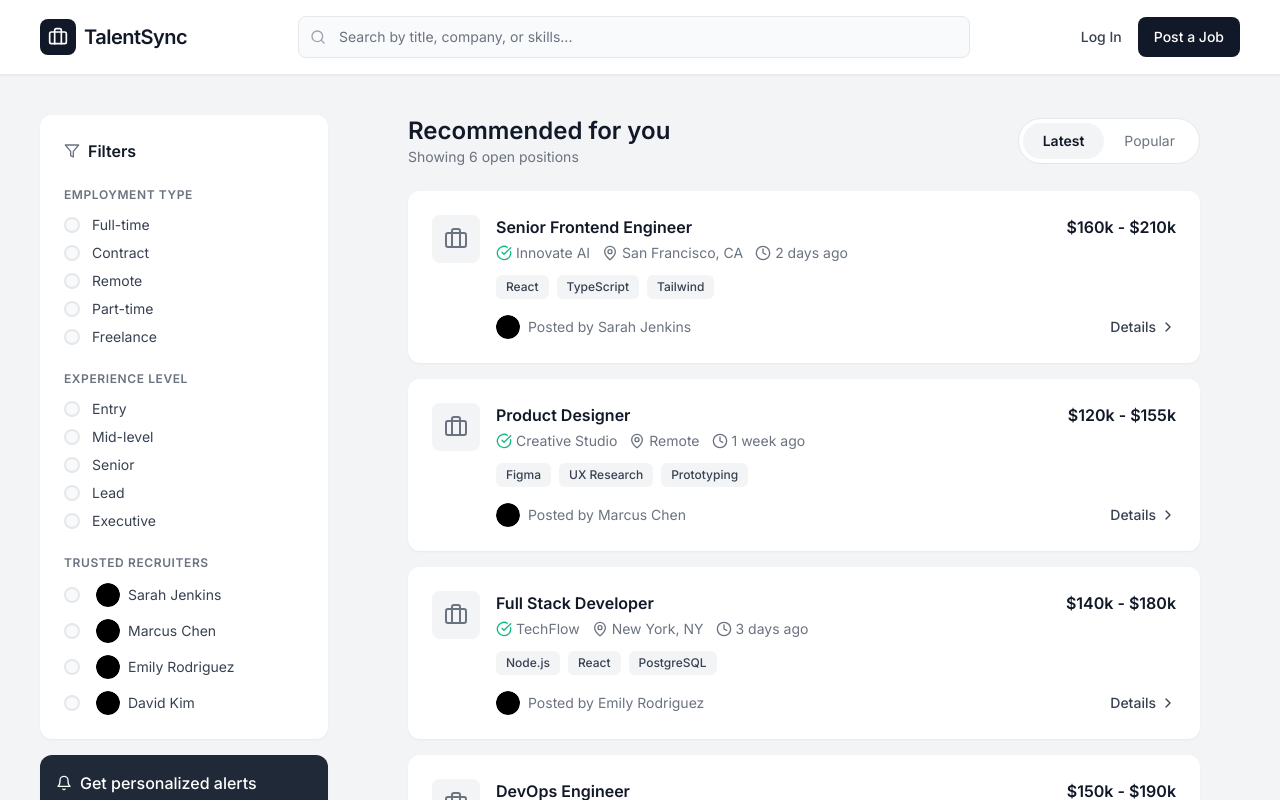
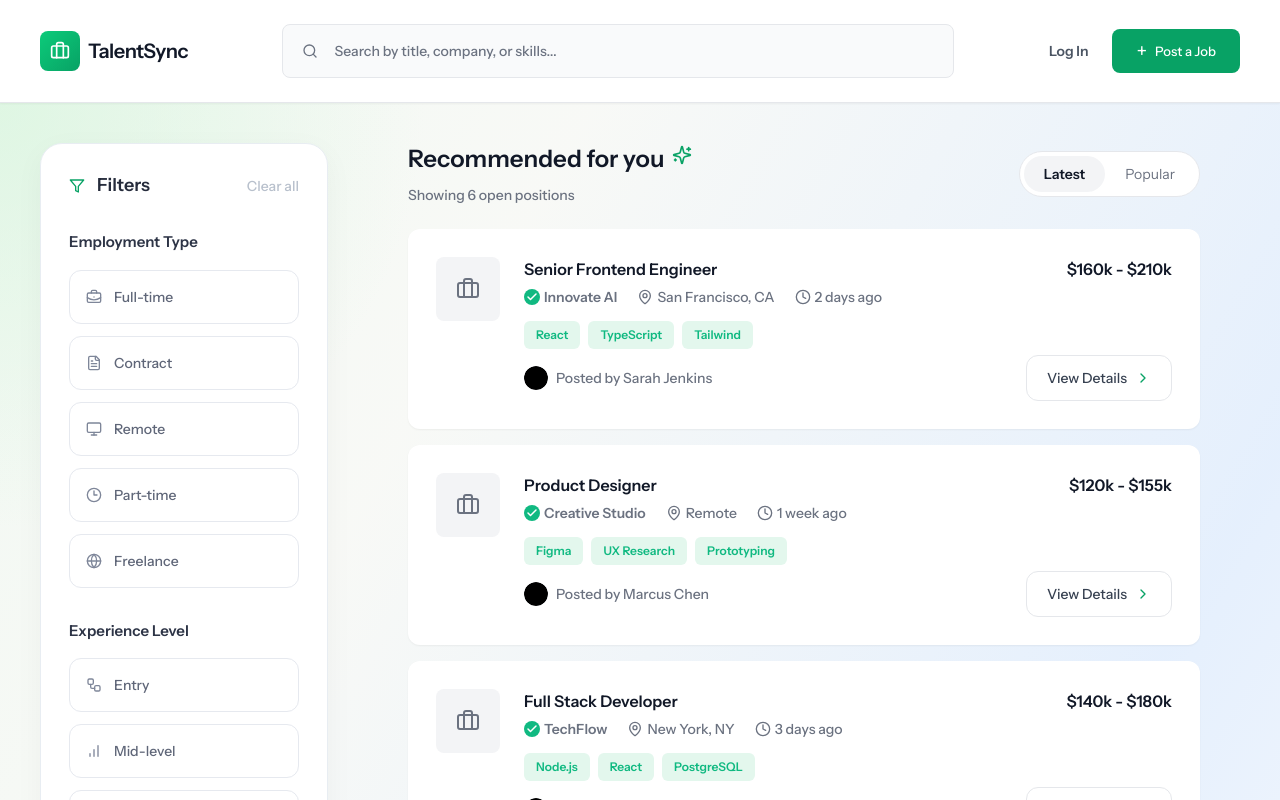
Before and after one commit to djliu9049890/TalentSync, a Next.js app: page / in a window 1280 px wide. Shown: the top 800 px of the page. Built offline with nearby package versions, Linux system fonts and the light colour scheme.

Commit message:
Upgraded UI Look

```diff
--- a/src/app/layout.tsx
+++ b/src/app/layout.tsx
@@ -1,8 +1,11 @@
 import type { Metadata } from 'next'
-import { Inter } from 'next/font/google'
+import { Instrument_Sans } from 'next/font/google'
 import './globals.css'
 
-const inter = Inter({ subsets: ['latin'], variable: '--font-inter' })
+const instrumentSans = Instrument_Sans({
+  subsets: ['latin'],
+  variable: '--font-instrument-sans',
+})
 
 export const metadata: Metadata = {
   title: 'TalentSync - Job Board',
@@ -15,7 +18,7 @@ export default function RootLayout({
   children: React.ReactNode
 }) {
   return (
-    <html lang="en" className={inter.variable}>
+    <html lang="en" className={instrumentSans.variable}>
       <body className="font-sans antialiased min-h-screen bg-white text-gray-900">
         {children}
       </body>
--- a/src/app/page.tsx
+++ b/src/app/page.tsx
@@ -4,13 +4,14 @@ import JobList from '@/components/JobList'
 
 export default function Home() {
   return (
-    <div className="min-h-screen flex flex-col bg-gray-100">
+    <div className="min-h-screen flex flex-col bg-[#f8faf8]">
       <Header />
-      <main className="flex flex-1 p-10">
-        <div className="sticky top-24 self-start">
+      <main className="relative flex flex-1 p-10">
+        <div className="absolute inset-0 bg-[radial-gradient(circle_at_top_left,_rgba(214,245,220,0.68),_transparent_22%),linear-gradient(120deg,_rgba(240,248,241,0.82)_0%,_rgba(248,249,246,0.9)_28%,_rgba(221,235,255,0.7)_70%,_rgba(248,250,255,0.96)_100%)]" />
+        <div className="relative sticky top-0 self-start">
           <Sidebar />
         </div>
-        <div className="flex-1 min-w-0">
+        <div className="relative flex-1 min-w-0">
           <div className="mx-auto pl-20 pr-10">
             <JobList />
           </div>
--- a/src/components/Header.tsx
+++ b/src/components/Header.tsx
@@ -5,32 +5,33 @@ import { Briefcase, Search } from 'lucide-react'
 export default function Header() {
   return (
     <header className="sticky top-0 z-50 border-b border-gray-200 bg-white shadow-sm">
-      <div className="mx-auto flex max-w-screen-2xl items-center justify-between gap-4 px-4 py-4 sm:px-6 lg:px-10">
+      <div className="mx-auto flex max-w-screen-2xl items-center justify-between gap-4 px-4 py-6 sm:px-6 lg:px-10">
         <div className="flex items-center gap-2">
-          <div className="flex h-9 w-9 items-center justify-center rounded-lg bg-gray-900 text-white">
+          <div className="flex h-10 w-10 items-center justify-center rounded-lg bg-gradient-to-br from-[#0CCB7A] to-[#08A265] text-white">
             <Briefcase className="h-5 w-5" />
           </div>
           <span className="text-xl font-semibold tracking-tight">TalentSync</span>
         </div>
 
         <div className="relative flex-1 max-w-2xl">
-          <Search className="absolute left-3 top-1/2 h-4 w-4 -translate-y-1/2 text-gray-400" />
+          <Search className="absolute left-5 top-1/2 h-4 w-4 -translate-y-1/2 text-gray-500" />
           <input
             type="search"
             placeholder="Search by title, company, or skills..."
-            className="w-full rounded-lg border border-gray-200 bg-gray-50 py-2.5 pl-10 pr-4 text-sm placeholder:text-gray-500 focus:border-gray-300 focus:bg-white focus:outline-none focus:ring-1 focus:ring-gray-300"
+            className="font-[490] w-full rounded-lg border border-gray-200 bg-gray-50 py-4 pl-[51px] pr-4 text-sm placeholder:text-gray-500 focus:border-gray-300 focus:bg-white focus:outline-none focus:ring-1 focus:ring-gray-300"
           />
         </div>
 
-        <div className="flex items-center gap-4">
+        <div className="flex items-center gap-6">
           <a
             href="#"
-            className="text-sm font-medium text-gray-700 hover:text-gray-900"
+            className="text-sm font-semibold text-gray-600 hover:text-gray-900"
           >
             Log In
           </a>
-          <button className="rounded-lg bg-gray-900 px-4 py-2.5 text-sm font-medium text-white hover:bg-gray-800 transition-colors">
-            Post a Job
+          <button className="flex gap-2 rounded-lg bg-[#08A265] px-6 py-3 text-sm font-medium text-white hover:bg-gray-800 transition-colors">
+            <span className="text-[20px] mt-[0.5px] font-thin">+</span>
+            <span className="text-[13px] font-medium">Post a Job</span>
           </button>
         </div>
       </div>
--- a/src/components/JobCard.tsx
+++ b/src/components/JobCard.tsx
@@ -1,7 +1,7 @@
 'use client'
 
 import Image from 'next/image'
-import { Briefcase, MapPin, Clock, CheckCircle, ChevronRight } from 'lucide-react'
+import { Briefcase, MapPin, Clock, Check, ChevronRight } from 'lucide-react'
 import type { Job } from '@/data/mockJobs'
 
 interface JobCardProps {
@@ -10,45 +10,47 @@ interface JobCardProps {
 
 export default function JobCard({ job }: JobCardProps) {
   return (
-    <article className="group flex gap-4">
-      <div className="flex h-12 w-12 shrink-0 items-center justify-center rounded-lg bg-gray-100 text-gray-500 transition-colors group-hover:text-gray-800">
+    <article className="group flex gap-6">
+      <div className="flex h-16 w-16 shrink-0 items-center justify-center rounded-lg bg-gray-100 text-gray-500 transition-colors group-hover:text-gray-800">
         <Briefcase className="h-6 w-6" />
       </div>
 
-      <div className="min-w-0 flex-1">
+      <div className="min-w-0 flex-1 flex flex-col gap-[2px]">
         <div className="flex items-start justify-between gap-4">
-          <div>
-            <h3 className="font-semibold text-gray-900">{job.title}</h3>
-            <div className="mt-1 flex flex-wrap items-center gap-x-3 gap-y-1 text-sm text-gray-500">
-              <span className="flex items-center gap-1">
-                <CheckCircle className="h-4 w-4 text-emerald-500" />
+          <h3 className="font-semibold text-gray-900">{job.title}</h3>
+          <div className="shrink-0 font-semibold text-gray-900">{job.salary}</div>
+        </div>
+        <div className="flex items-start justify-between gap-4">
+            <div className="mt-1 flex flex-wrap items-center gap-x-5 gap-y-1 text-sm text-gray-500">
+              <span className="flex items-center gap-1 font-semibold">
+                <span className="flex h-4 w-4 items-center justify-center rounded-full bg-emerald-500">
+                  <Check className="h-3 w-3 text-white" strokeWidth={3} />
+                </span>
                 {job.company}
               </span>
-              <span className="flex items-center gap-1">
+              <span className="flex items-center gap-1 font-[450]">
                 <MapPin className="h-4 w-4" />
                 {job.location}
               </span>
-              <span className="flex items-center gap-1">
+              <span className="flex items-center gap-1 font-[450]">
                 <Clock className="h-4 w-4" />
                 {job.postedAt}
               </span>
             </div>
-          </div>
-          <div className="shrink-0 font-semibold text-gray-900">{job.salary}</div>
         </div>
 
         <div className="mt-3 flex flex-wrap gap-2">
           {job.skills.map((skill) => (
             <span
               key={skill}
-              className="rounded-md bg-gray-100 px-2.5 py-1 text-xs font-medium text-gray-700"
+              className="rounded-md bg-[#E3F7ED] px-3 py-1.5 text-xs font-[550] text-emerald-500"
             >
               {skill}
             </span>
           ))}
         </div>
 
-        <div className="mt-4 flex items-center justify-between">
+        <div className="mt-1 flex items-center justify-between">
           <div className="flex items-center gap-2">
             <Image
               src={job.postedBy.avatar}
@@ -58,16 +60,16 @@ export default function JobCard({ job }: JobCardProps) {
               className="h-6 w-6 rounded-full object-cover bg-gray-200"
               unoptimized
             />
-            <span className="text-sm text-gray-500">
+            <span className="text-sm text-gray-500 font-[450]">
               Posted by {job.postedBy.name}
             </span>
           </div>
           <a
             href="#"
-            className="inline-flex items-center gap-1 text-sm font-medium text-gray-700 hover:text-gray-900 group-hover:underline"
+            className="inline-flex items-center gap-2 rounded-xl border border-gray-200 bg-white px-5 py-3 text-sm font-medium text-gray-700 transition-colors hover:border-gray-400 hover:text-gray-900"
           >
-            Details
-            <ChevronRight className="h-4 w-4" />
+            View Details
+            <ChevronRight className="h-4 w-4 text-[#08A265]" />
           </a>
         </div>
       </div>
--- a/src/components/JobList.tsx
+++ b/src/components/JobList.tsx
@@ -1,6 +1,7 @@
 'use client'
 
 import { useState } from 'react'
+import { Sparkles } from 'lucide-react'
 import JobCard from './JobCard'
 import { jobs } from '@/data/mockJobs'
 
@@ -10,11 +11,12 @@ export default function JobList() {
   return (
     <div className="min-w-0 flex-1">
       <div className="mb-6 flex flex-col gap-2 sm:flex-row sm:items-center sm:justify-between">
-        <div>
-          <h1 className="text-2xl font-semibold text-gray-900">
-            Recommended for you
+        <div className="flex flex-col gap-[10px]">
+          <h1 className="flex items-start gap-2 text-2xl font-semibold text-gray-900">
+            <span>Recommended for you</span>
+            <Sparkles className="mt-0.5 h-5 w-5 text-[#08A265]" />
           </h1>
-          <p className="text-sm text-gray-500">Showing {jobs.length} open positions</p>
+          <p className="text-sm font-medium text-gray-500">Showing {jobs.length} open positions</p>
         </div>
         <div className="flex rounded-full border border-gray-200 bg-white p-1">
           <button
@@ -44,7 +46,7 @@ export default function JobList() {
         {jobs.map((job) => (
           <div
             key={job.id}
-            className="group rounded-xl bg-white p-4 shadow-sm transition-all ease-in-out duration-1000 hover:-translate-y-1 hover:shadow-lg hover:ring-1 hover:ring-gray-300 sm:p-6"
+            className="group rounded-xl bg-white p-4 shadow-sm transition-all ease-in-out duration-1000 hover:-translate-y-1 hover:shadow-lg hover:ring-1 hover:ring-gray-300 sm:p-7"
           >
             <JobCard job={job} />
           </div>
--- a/src/components/Sidebar.tsx
+++ b/src/components/Sidebar.tsx
@@ -1,14 +1,113 @@
 'use client'
 
-import { useState } from 'react'
+import { useEffect, useState } from 'react'
 import Image from 'next/image'
-import { Filter, Bell } from 'lucide-react'
+import {
+  BriefcaseBusiness,
+  ChartNoAxesColumnIncreasing,
+  Check,
+  Clock3,
+  FileText,
+  Filter,
+  Flag,
+  Globe,
+  Monitor,
+  Star,
+  Trophy,
+  Workflow,
+} from 'lucide-react'
 import { recruiters, employmentTypes, experienceLevels } from '@/data/mockJobs'
+
+const employmentIcons: Record<(typeof employmentTypes)[number], typeof BriefcaseBusiness> = {
+  'Full-time': BriefcaseBusiness,
+  Contract: FileText,
+  Remote: Monitor,
+  'Part-time': Clock3,
+  Freelance: Globe,
+}
+
+const experienceIcons: Record<(typeof experienceLevels)[number], typeof BriefcaseBusiness> = {
+  Entry: Workflow,
+  'Mid-level': ChartNoAxesColumnIncreasing,
+  Senior: Star,
+  Lead: Flag,
+  Executive: Trophy,
+}
+
+interface FilterOptionProps {
+  checked: boolean
+  icon: typeof BriefcaseBusiness
+  id: string
+  label: string
+  onChange: () => void
+}
+
+function FilterOption({ checked, icon: Icon, id, label, onChange }: FilterOptionProps) {
+  return (
+    <li>
+      <input
+        type="checkbox"
+        id={id}
+        checked={checked}
+        onChange={onChange}
+        className="sr-only"
+      />
+      <label
+        htmlFor={id}
+        className={`flex cursor-pointer items-center justify-between rounded-xl border px-4 py-4 transition-colors ${
+          checked
+            ? 'border-[#b8d0fa] bg-[#f1f6ff]'
+            : 'border-[#e6e9ef] bg-white hover:border-[#c6cfda]'
+        }`}
+      >
+        <span className="flex items-center gap-3">
+          <Icon className={`h-4 w-4 ${checked ? 'text-[#6f98df]' : 'text-[#7e8699]'}`} />
+          <span className={`text-sm font-medium ${checked ? 'text-[#6f98df]' : 'text-[#5f6678]'}`}>
+            {label}
+          </span>
+        </span>
+        {checked && (
+          <span className="flex h-5 w-5 items-center justify-center rounded-full bg-[#86a8e6]">
+            <Check className="h-3 w-3 text-[#f6f9ff]" strokeWidth={3} />
+          </span>
+        )}
+      </label>
+    </li>
+  )
+}
 
 export default function Sidebar() {
   const [employment, setEmployment] = useState<Set<string>>(new Set())
   const [experience, setExperience] = useState<Set<string>>(new Set())
   const [selectedRecruiters, setSelectedRecruiters] = useState<Set<string>>(new Set())
+
+  useEffect(() => {
+    const savedEmployment = window.localStorage.getItem('sidebar-employment')
+    const savedExperience = window.localStorage.getItem('sidebar-experience')
+    const savedRecruiters = window.localStorage.getItem('sidebar-recruiters')
+
+    if (savedEmployment) {
+      setEmployment(new Set(JSON.parse(savedEmployment)))
+    }
+    if (savedExperience) {
+      setExperience(new Set(JSON.parse(savedExperience)))
+    }
+    if (savedRecruiters) {
+      setSelectedRecruiters(new Set(JSON.parse(savedRecruiters)))
+    }
+  }, [])
+
+  useEffect(() => {
+    window.localStorage.setItem('sidebar-employment', JSON.stringify(Array.from(employment)))
+  }, [employment])
+
+  useEffect(() => {
+    window.localStorage.setItem('sidebar-experience', JSON.stringify(Array.from(experience)))
+  }, [experience])
+
+  useEffect(() => {
+    window.localStorage.setItem('sidebar-recruiters', JSON.stringify(Array.from(selectedRecruiters)))
+  }, [selectedRecruiters])
 
   const toggle = (
     set: React.Dispatch<React.SetStateAction<Set<string>>>,
@@ -32,112 +131,106 @@ export default function Sidebar() {
 
   return (
     <aside className="flex w-72 shrink-0 flex-col gap-4">
-      {/* Filters box */}
-      <div className="rounded-xl bg-white p-6 shadow-sm">
-        <div className="mb-6 flex items-center justify-between">
-          <div className="flex items-center gap-2">
-            <Filter className="h-4 w-4 text-gray-500" />
-            <h2 className="font-semibold text-gray-900">Filters</h2>
+      <div className="rounded-[22px] border border-[#e8edf2] bg-white p-7 shadow-[0_8px_30px_rgba(15,23,42,0.04)]">
+        <div className="mb-8 flex items-center justify-between">
+          <div className="flex items-center gap-3">
+            <Filter className="h-4 w-4 text-[#08A265]" />
+            <h2 className="text-[18px] font-semibold text-[#252b3b]">Filters</h2>
           </div>
-          {hasFilters && (
           <button
             onClick={clearAll}
-              className="text-sm text-gray-500 hover:text-gray-700"
+            disabled={!hasFilters}
+            className={`text-sm font-medium transition ${
+              hasFilters
+                ? 'text-[#34c47f] hover:text-[#08A265]'
+                : 'cursor-default text-[#b8c0cc]'
+            }`}
           >
             Clear all
           </button>
-          )}
         </div>
 
-        <section className="mb-6">
-          <h3 className="mb-3 text-xs font-semibold uppercase tracking-wider text-gray-500">
-            Employment Type
-          </h3>
-          <ul className="space-y-2">
+        <section className="mb-8">
+          <h3 className="mb-4 text-[15px] font-semibold text-[#2d3446]">Employment Type</h3>
+          <ul className="space-y-3">
             {employmentTypes.map((type) => (
-              <li key={type} className="flex items-center gap-3">
-                <input
-                  type="checkbox"
+              <FilterOption
+                key={type}
                 id={`emp-${type}`}
                 checked={employment.has(type)}
                 onChange={() => toggle(setEmployment, type)}
-                  className="checkbox-custom"
+                icon={employmentIcons[type]}
+                label={type}
               />
-                <label htmlFor={`emp-${type}`} className="text-sm text-gray-700">
-                  {type}
-                </label>
-              </li>
             ))}
           </ul>
         </section>
 
-        <section className="mb-6">
-          <h3 className="mb-3 text-xs font-semibold uppercase tracking-wider text-gray-500">
-            Experience Level
-          </h3>
-          <ul className="space-y-2">
+        <section className="mb-8">
+          <h3 className="mb-4 text-[15px] font-semibold text-[#2d3446]">Experience Level</h3>
+          <ul className="space-y-3">
             {experienceLevels.map((level) => (
-              <li key={level} className="flex items-center gap-3">
-                <input
-                  type="checkbox"
+              <FilterOption
+                key={level}
                 id={`exp-${level}`}
                 checked={experience.has(level)}
                 onChange={() => toggle(setExperience, level)}
-                  className="checkbox-custom"
+                icon={experienceIcons[level]}
+                label={level}
               />
-                <label htmlFor={`exp-${level}`} className="text-sm text-gray-700">
-                  {level}
-                </label>
-              </li>
             ))}
           </ul>
         </section>
 
         <section>
-          <h3 className="mb-3 text-xs font-semibold uppercase tracking-wider text-gray-500">
-            Trusted Recruiters
-          </h3>
+          <h3 className="mb-4 text-[15px] font-semibold text-[#2d3446]">Trusted Recruiters</h3>
           <ul className="space-y-3">
-            {recruiters.map((r) => (
-              <li key={r.id} className="flex items-center gap-4">
+            {recruiters.map((r) => {
+              const checked = selectedRecruiters.has(r.id)
+
+              return (
+                <li key={r.id}>
                   <input
                     type="checkbox"
                     id={`recruiter-${r.id}`}
-                  checked={selectedRecruiters.has(r.id)}
+                    checked={checked}
                     onChange={() => toggle(setSelectedRecruiters, r.id)}
-                  className="checkbox-custom"
+                    className="sr-only"
                   />
-                <div className="flex min-w-0 flex-1 items-center gap-2">
+                  <label
+                    htmlFor={`recruiter-${r.id}`}
+                    className={`flex cursor-pointer items-center justify-between rounded-xl border px-4 py-3 transition-colors ${
+                      checked
+                        ? 'border-[#b8d0fa] bg-[#f1f6ff]'
+                        : 'border-[#e6e9ef] bg-white hover:border-[#c6cfda]'
+                    }`}
+                  >
+                    <span className="flex min-w-0 items-center gap-3">
                       <Image
                         src={r.avatar}
                         alt={r.name}
-                    width={32}
-                    height={32}
-                    className="h-6 w-6 shrink-0 rounded-full object-cover bg-gray-200"
+                        width={28}
+                        height={28}
+                        className="h-7 w-7 shrink-0 rounded-full object-cover bg-[#eef1f5]"
                         unoptimized
                       />
-                  <label htmlFor={`recruiter-${r.id}`} className="cursor-pointer text-sm text-gray-700">
+                      <span className={`truncate text-sm font-medium ${checked ? 'text-[#6f98df]' : 'text-[#5f6678]'}`}>
                         {r.name}
+                      </span>
+                    </span>
+                    {checked ? (
+                      <span className="flex h-5 w-5 items-center justify-center rounded-full bg-[#86a8e6]">
+                        <Check className="h-3 w-3 text-[#f6f9ff]" strokeWidth={3} />
+                      </span>
+                    ) : (
+                      <span className="h-5 w-5" />
+                    )}
                   </label>
-                </div>
                 </li>
-            ))}
+              )
+            })}
           </ul>
         </section>
-      </div>
-
-      {/* Alerts box */}
-      <div className="rounded-xl bg-gray-800 p-4 text-white shadow-sm">
-        <div className="mb-2 flex items-center gap-2">
-          <Bell className="h-4 w-4" />
-          <span className="font-medium">Get personalized alerts</span>
-        </div>
-        <p className="mb-4 text-sm text-gray-300">
-          We&apos;ll notify you as soon as a matching job is posted.
-        </p>
-        <button className="w-full rounded-lg bg-gray-700 py-2.5 text-sm font-medium text-white hover:bg-gray-600 transition-colors">
-          Enable Notifications
-        </button>
       </div>
     </aside>
   )
--- a/tailwind.config.ts
+++ b/tailwind.config.ts
@@ -9,7 +9,7 @@ const config: Config = {
   theme: {
     extend: {
       fontFamily: {
-        sans: ['var(--font-inter)', 'system-ui', 'sans-serif'],
+        sans: ['var(--font-instrument-sans)', 'system-ui', 'sans-serif'],
       },
     },
   },
```
Also changed, not shown: src/data/design_goal.png (added), 1 other file (tests, documents, lock files or other folders). Lines whose indentation alone changed are shown as unchanged.
